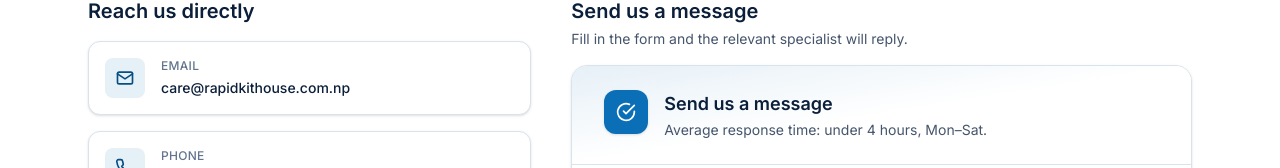
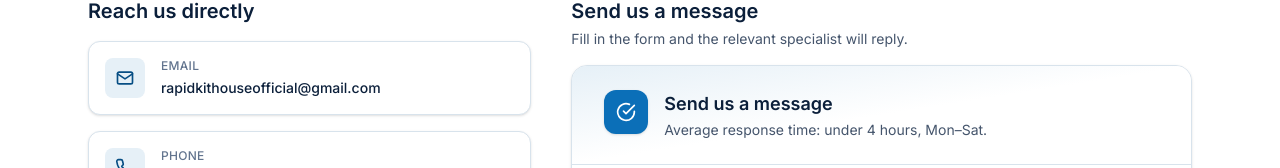
Before and after one commit to sadhanasapkotaa/rapid-kit-nepal, a Next.js app: page /contact in a window 1280 px wide. Shown: the part 456-624 px from the top of the page. Built offline with nearby package versions, Linux system fonts and the light colour scheme; no server answers.

Commit message:
fix/email fix

```diff
--- a/app/contact/page.tsx
+++ b/app/contact/page.tsx
@@ -10,8 +10,8 @@
 const channels = [
   {
     label: "Email",
-    value: "care@rapidkithouse.com.np",
-    href: "mailto:care@rapidkithouse.com.np",
+    value: "rapidkithouseofficial@gmail.com",
+    href: "mailto:rapidkithouseofficial@gmail.com",
     icon: (
       <svg viewBox="0 0 24 24" fill="none" stroke="currentColor" strokeWidth="2" strokeLinecap="round" strokeLinejoin="round" className="h-5 w-5">
         <rect x="3" y="5" width="18" height="14" rx="2" />
```
